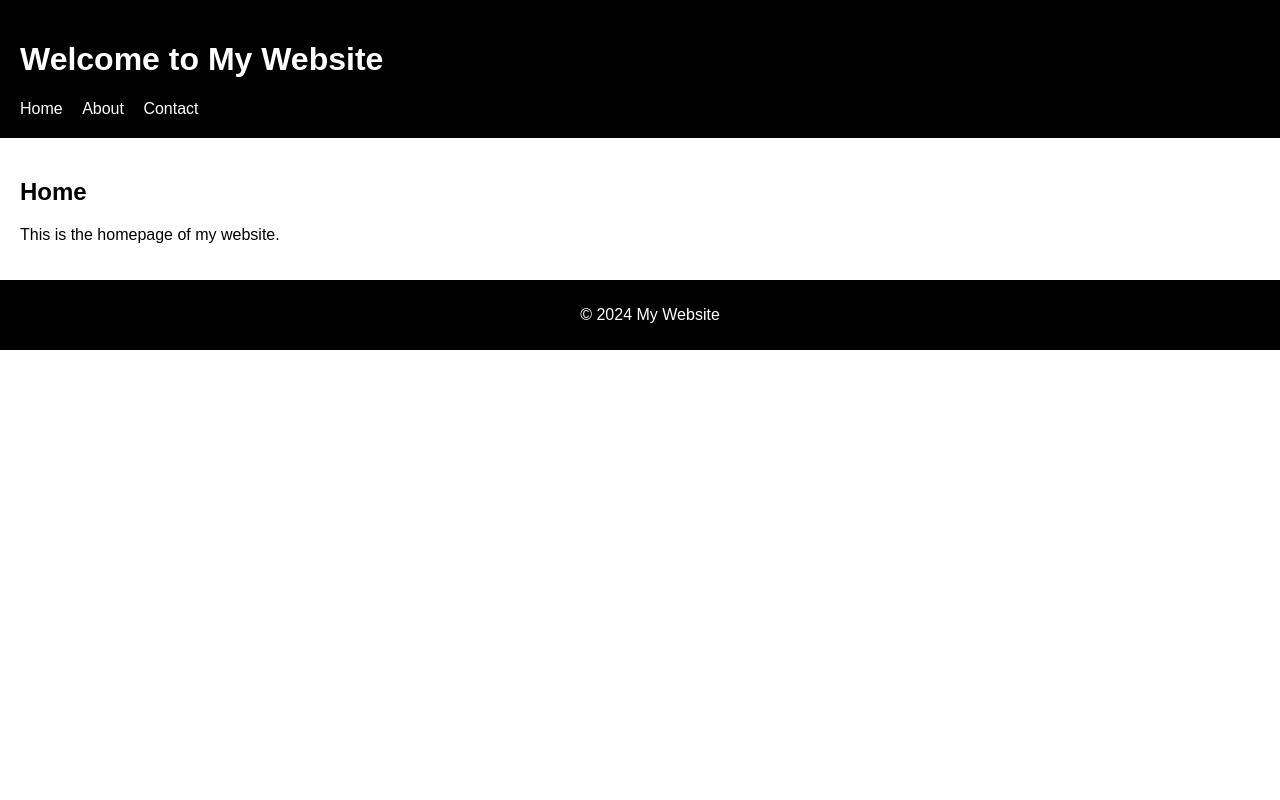
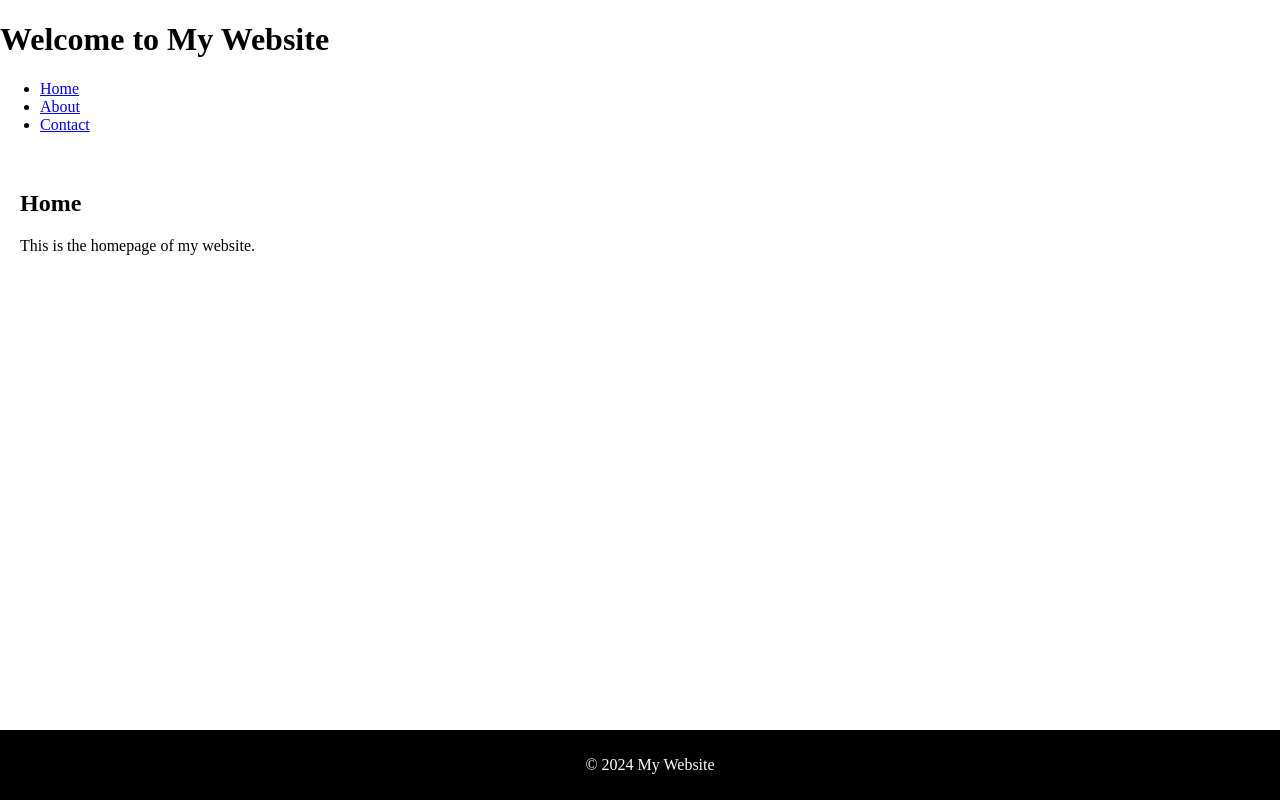
Before and after one commit to SamDSky/SamDSky.github.io, a plain HTML site: page index.html in a window 1280 px wide. Drawn offline with Linux system fonts and the light colour scheme.

Commit message:
Update styles.css

```diff
--- a/styles.css
+++ b/styles.css
@@ -1,36 +1,15 @@
-/* Reset some default styles */
-body {
-    margin: 0;
-    font-family: Arial, sans-serif; /* Set a default font */
+html, body {
+    height: 100%; /* Set full height for body */
+    margin: 0; /* Remove default margin */
 }
 
-header {
-    background-color: black; /* Set the header background to black */
-    color: white; /* Set text color to white */
-    padding: 20px; /* Add some padding */
-}
-
-nav ul {
-    list-style-type: none; /* Remove bullet points */
-    padding: 0; /* Remove padding */
-    margin: 0; /* Remove margin */
-}
-
-nav ul li {
-    display: inline; /* Display list items in a row */
-    margin-right: 15px; /* Add space between items */
-}
-
-nav a {
-    color: white; /* Make link text white */
-    text-decoration: none; /* Remove underline from links */
-}
-
-nav a:hover {
-    text-decoration: underline; /* Underline links on hover */
+body {
+    display: flex;
+    flex-direction: column; /* Stack children vertically */
 }
 
 main {
+    flex: 1; /* Allow main content to grow and take available space */
     padding: 20px; /* Add padding to the main content */
 }
 
@@ -39,7 +18,5 @@ footer {
     color: white; /* Set text color to white */
     text-align: center; /* Center the footer text */
     padding: 10px; /* Add some padding */
-    position: relative; /* Ensure the footer stays at the bottom */
-    bottom: 0; /* Align at the bottom */
     width: 100%; /* Make the footer span the entire width */
 }
```
